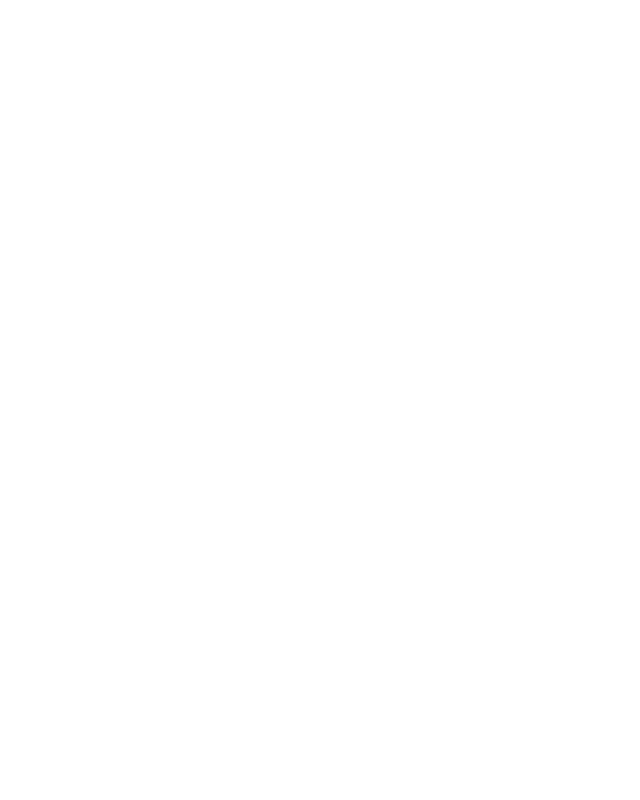
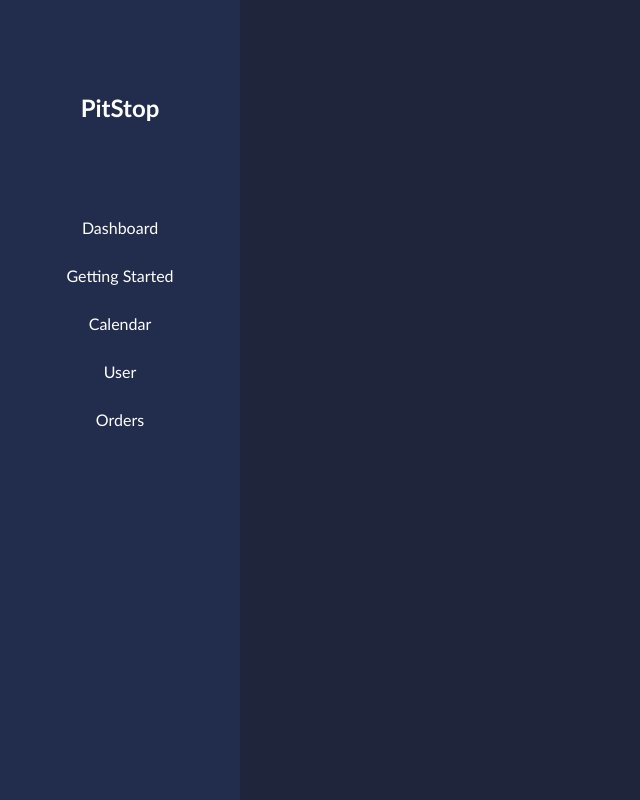
Before and after one commit to BernardoGuedesAbreu/pitstop-client, a React (Vite) app: page /dashboard in a window 1280 px wide. Before the commit this address had no page. Shown: the whole page, without its empty margins (0-640 px from the left). Built offline with nearby package versions, Linux system fonts and the light colour scheme.

Commit message:
Nav changes

```diff
--- a/src/App.jsx
+++ b/src/App.jsx
@@ -1,17 +1,18 @@
 import "./App.css";
 import { BrowserRouter, Route, Routes } from "react-router-dom";
-
+import Navbar from "./Components/Navbar/Navbar";
 import DriverList from "./Components/Drivers";
 
 
 function App() {
   return (
-    <div>
-    <Routes>
-    <Route path="/drivers" element={<DriverList />} />
+    <div className="App">
+      <Navbar/>
+      <Routes>
+        <Route path="/drivers" element={<DriverList />} />
 
       </Routes>
-      </div>
+    </div>
   );
 }
 
--- /dev/null
+++ b/src/Components/Navbar/Navbar.jsx
@@ -0,0 +1,81 @@
+import { useEffect, useRef, useState } from 'react';
+import { Link, useLocation } from 'react-router-dom';
+import './navbar.css';
+
+const sidebarNavItems = [
+    {
+        display: 'Dashboard',
+        to: '/',
+        section: ''
+    },
+    {
+        display: 'Getting Started',
+        to: '/started',
+        section: 'started'
+    },
+    {
+        display: 'Calendar',
+        to: '/calendar',
+        section: 'calendar'
+    },
+    {
+        display: 'User',
+        to: '/user',
+        section: 'user'
+    },
+    {
+        display: 'Orders',
+        to: '/order',
+        section: 'order'
+    },
+]
+
+const Sidebar = () => {
+    const [activeIndex, setActiveIndex] = useState(0);
+    const [stepHeight, setStepHeight] = useState(0);
+    const sidebarRef = useRef();
+    const indicatorRef = useRef();
+    const location = useLocation();
+
+    useEffect(() => {
+        setTimeout(() => {
+            const sidebarItem = sidebarRef.current.querySelector('.sidebar__menu__item');
+            indicatorRef.current.style.height = `${sidebarItem.clientHeight}px`;
+            setStepHeight(sidebarItem.clientHeight);
+        }, 50);
+    }, []);
+
+    useEffect(() => {
+        const curPath = window.location.pathname.split('/')[1];
+        const activeItem = sidebarNavItems.findIndex(item => item.section === curPath);
+        setActiveIndex(curPath.length === 0 ? 0 : activeItem);
+    }, [location]);
+
+    return <div className='sidebar'>
+        <div className="sidebar__logo">
+            PitStop
+        </div>
+        <div ref={sidebarRef} className="sidebar__menu">
+            <div
+                ref={indicatorRef}
+                className="sidebar__menu__indicator"
+                style={{
+                    transform: `translateX(-50%) translateY(${activeIndex * stepHeight}px)`
+                }}
+            ></div>
+            {
+                sidebarNavItems.map((item, index) => (
+                    <Link to={item.to} key={index}>
+                        <div className={`sidebar__menu__item ${activeIndex === index ? 'active' : ''}`}>
+                            <div className="sidebar__menu__item__text">
+                                {item.display}
+                            </div>
+                        </div>
+                    </Link>
+                ))
+            }
+        </div>
+    </div>;
+};
+
+export default Sidebar
--- /dev/null
+++ b/src/Components/Navbar/navbar.css
@@ -0,0 +1,58 @@
+.sidebar {
+    position: fixed;
+    top: 0;
+    left: 0;
+    height: 100vh;
+    width: 15rem;
+    background-color: #222c4c;
+    padding-top: 3rem;
+}
+
+.sidebar__logo {
+        display: grid;
+        place-items: center;
+        height: 120px;
+        font-size: 1.5rem;
+        font-weight: 700;
+        color:white;
+    }
+
+.sidebar__menu {
+        position: relative;
+}
+
+.sidebar__item {
+            display: flex;
+            align-items: center;
+            place-content: flex-start;
+            padding: 1rem 3rem;
+            font-size: 1.25rem;
+            font-weight: 500;
+            color: white;
+            transition: color 0.3s ease-in-out;
+
+            &.active {
+                color: #fff;
+            }
+
+            &__icon {
+                margin-right: 1rem;
+            }
+        }
+
+.sidebar__indicator {
+            position: absolute;
+            top: 0;
+            left: 50%;
+            width: calc(100% - 40px);
+            border-radius: 10px;
+            background-color: #308efe;
+            z-index: -1;
+            transform: translateX(-50%);
+            transition: 0.3s ease-in-out;
+        }
+
+.sidebar__menu__item__text{
+    color:white;
+    margin-top: 1.5rem;
+}
--- a/src/index.css
+++ b/src/index.css
@@ -1,5 +1,5 @@
 :root {
-  font-family: Inter, system-ui, Avenir, Helvetica, Arial, sans-serif;
+  font-family:'Gill Sans', 'Gill Sans MT', Calibri, 'Trebuchet MS', sans-serif;
   line-height: 1.5;
   font-weight: 400;
 
@@ -16,7 +16,7 @@
 
 a {
   font-weight: 500;
-  color: #646cff;
+  color: #ffffff;
   text-decoration: inherit;
 }
 a:hover {
@@ -29,6 +29,7 @@
   place-items: center;
   min-width: 320px;
   min-height: 100vh;
+  background-color: #1f263c;
 }
 
 h1 {
```
Also changed, not shown: src/Components/Navbar.jsx (deleted, +0 -116 lines), 1 other file (tests, documents, lock files or other folders).
